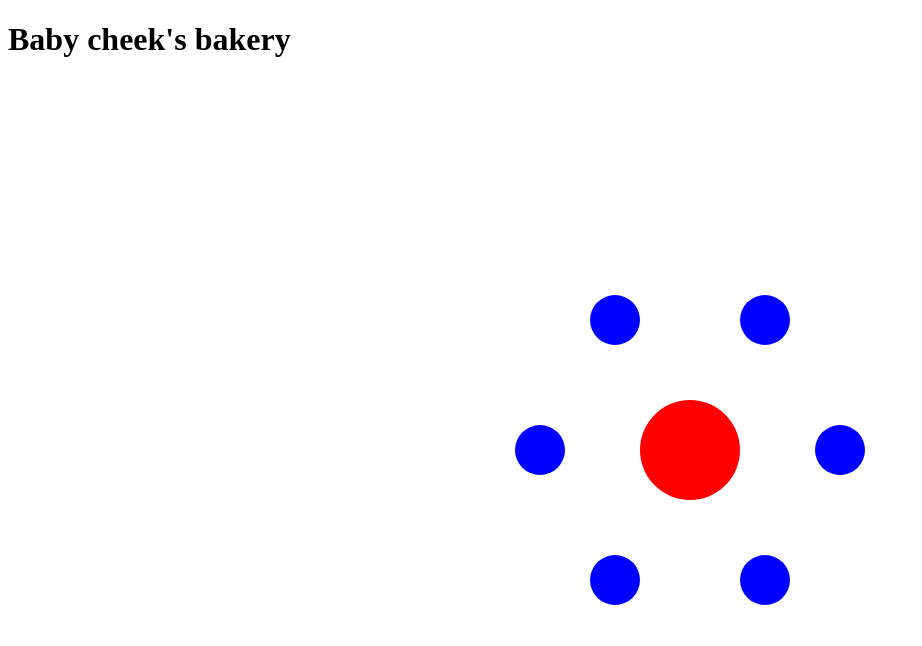
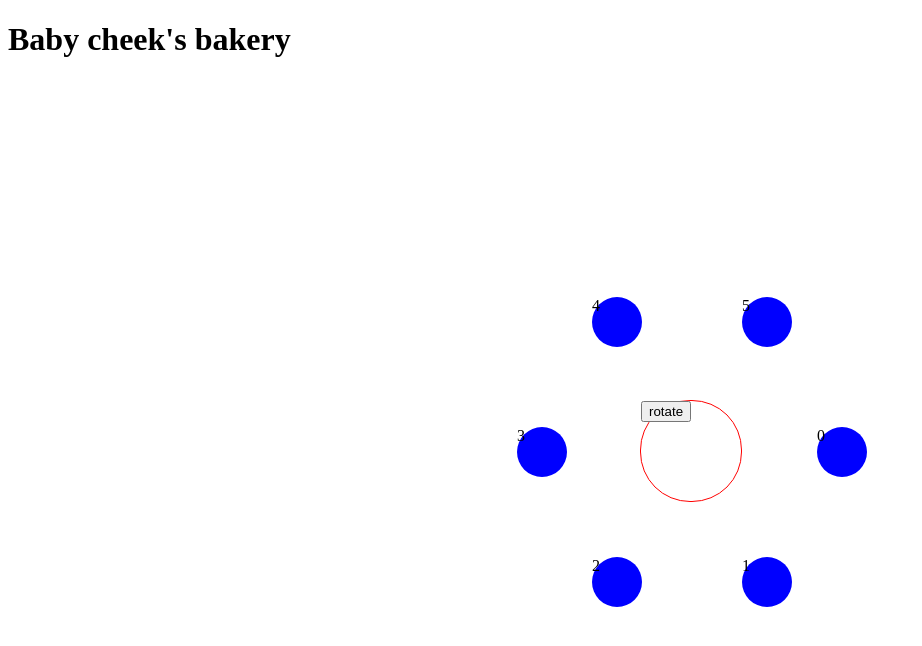
Before and after one commit to nurselaine/babycheeks-bakery, a React app in the folder babycheek_frontend/: page / in a window 1280 px wide. Shown: the top 646 px of the page, without its empty margins (0-922 px from the left). Built offline with nearby package versions, Linux system fonts and the light colour scheme.

Commit message:
Changing rotate settings

```diff
--- a/babycheek_frontend/src/component/Card.jsx
+++ b/babycheek_frontend/src/component/Card.jsx
@@ -10,13 +10,18 @@ const get_coor = (radian_interval, radius) => {
   }
 }
 
-const Card = ({radian_interval, radius, center}) => {
+const Card = ({index, radius, center, rotateAngle}) => {
+  let radian_interval= (Math.PI / 3) * index;
   let coor = get_coor(radian_interval, radius);
 
   return (
-    <div style={{...styles.card, left: `${center.x + coor.x}px`, top: `${center.y + coor.y}px`}}>
-
-    </div>
+    <div
+      style={{
+        ...styles.card,
+        left: `${center.x + coor.x}px`,
+        top: `${center.y + coor.y}px`
+      }}
+    >{index}</div>
   )
 }
 
--- a/babycheek_frontend/src/component/Wheel.jsx
+++ b/babycheek_frontend/src/component/Wheel.jsx
@@ -1,82 +1,87 @@
 import React, { useEffect, useState, useRef } from "react";
 import Card from "./Card";
+import "./Wheel.css";
 
-const Wheel = ({props}) => {
+const Wheel = ({ props }) => {
   const wheelRef = useRef(null);
-  let [radius, setRadius] = useState(150);
+  let [radius] = useState(150);
   let [cards, setCards] = useState([]); // all images
-  let [theta, setTheta] = useState(0.0);
   let [rotateAngle, setRotateAngle] = useState(0);
-  // theta & temp_theta controls the degree the wheel is rotated
-
-  let temp_theta = 0.0;
+  let [currentImage, setCurrentImage] = useState(3);
+  let [scroll, setScroll] = useState(0);
 
   useEffect(() => {
     let center_of_wheel = {
       x: parseFloat(wheelRef.current.offsetWidth) / 2,
       y: parseFloat(wheelRef.current.offsetHeight) / 2,
-    }
+    };
 
     let temp_cards = [];
 
-    for(let i = 0; i < 6; i++) {
+    for (let i = 0; i < 6; i++) {
       temp_cards.push(
         <Card
           radius={radius}
-          radian_interval={(Math.PI / 3) * i}
-          center={center_of_wheel} key={`card_${i}`}
+          center={center_of_wheel}
+          key={`card_${i}`}
+          index={i}
+          rotateAngle={rotateAngle}
         />
-      )
+      );
     }
 
     setCards(temp_cards);
-  }, []);
+  }, [rotateAngle, radius]);
 
   useEffect(() => {
     const handleScroll = () => {
       const scrollPos = window.scrollY;
-      const newRotateAngle = scrollPos / 6;
+      const cardIndex = Math.floor(scrollPos / (window.innerHeight / 6));
+      const newRotateAngle = cardIndex * (360 / 6);
       setRotateAngle(newRotateAngle);
-    }
+    };
 
-    window.addEventListener('scroll', handleScroll);
+    window.addEventListener("scroll", handleScroll);
 
     return () => {
-      window.removeEventListener('scroll', handleScroll);
-    }
-  }, []);
+      window.removeEventListener("scroll", handleScroll);
+    };
+  }, [scroll]);
 
-  const handleScroll = (e) => {
-    styles.wheel.transform = `rotate(${window.scrollY / 2}deg)`
-    // clearTimeout(anim_id);
-    // styles.wheel.transform = `translate(-50%, -50%) rotate(${temp_theta + (e.deltaY * 0.5)}deg)`;
-    // temp_theta += (e.deltaY * 0.5);
-
-    // let anim_id = setTimeout(() => {
-    //   setTheta({theta: temp_theta});
-    // }, 150);
+  const rotateWheel = () => {
+    setCurrentImage(currentImage + 1);
+    setRotateAngle(60 * currentImage);
   }
 
   return (
-    <div ref={wheelRef} style={{...styles.wheel, transform: `rotate(${rotateAngle}deg)`}} id='wheel'>
+    <div
+      ref={wheelRef}
+      style={{
+        ...styles.wheel,
+        transform: `rotate(${rotateAngle}deg)`
+      }}
+      onWheel={() => rotateWheel()}
+      id="wheel"
+    >
+      <button onClick={() => rotateWheel()}>rotate</button>
       {cards}
     </div>
-  )
-}
+  );
+};
 
 const styles = {
   wheel: {
-    margin: '0',
-    padding: '0',
-    position: 'fixed',
-    top: '50%',
-    left: '50%',
-    transform: 'translate(-50%, -50%)',
-    height: '100px',
-    width: '100px',
-    backgroundColor: 'red',
-    borderRadius: '50px'
-  }
-}
+    margin: "0",
+    padding: "0",
+    position: "fixed",
+    top: "50%",
+    left: "50%",
+    transform: "translate(-50%, -50%)",
+    height: "100px",
+    width: "100px",
+    border: "red solid 1px",
+    borderRadius: "50px",
+  },
+};
 
 export default Wheel;
```
Also changed, not shown: babycheek_frontend/src/component/Wheel.css (added).
